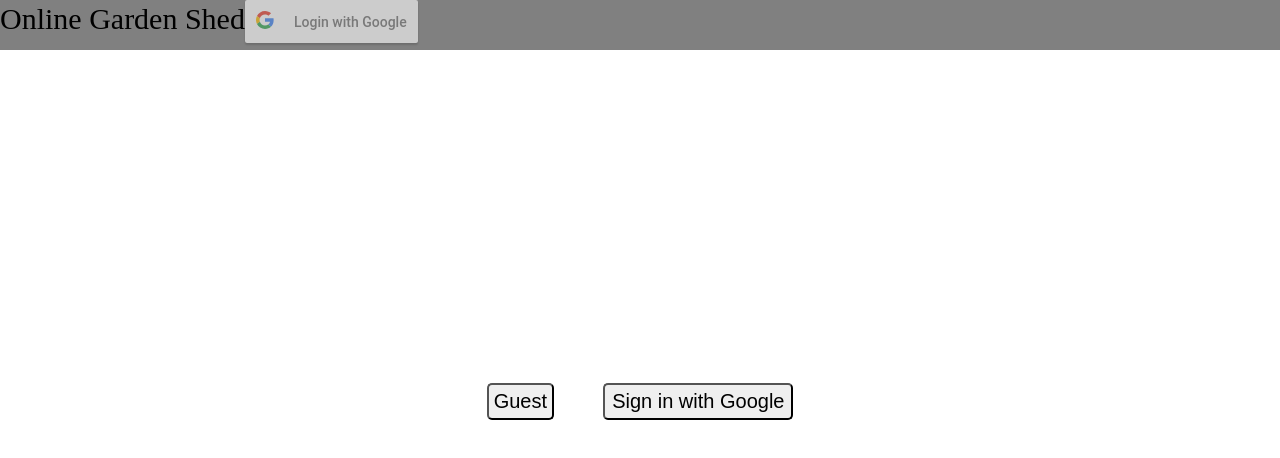
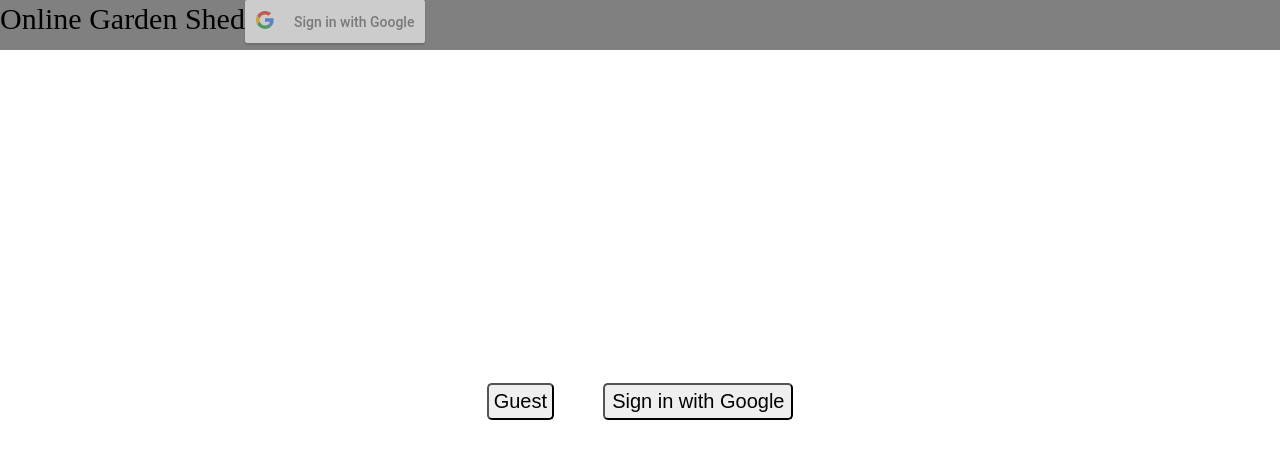
Before and after one commit to jasonkim7288/backup-online-garden-shed-client, a React (Create React App) app: page / in a window 1280 px wide. Shown: the top 458 px of the page. Built offline with nearby package versions, Linux system fonts and the light colour scheme; no server answers.

Commit message:
add SignIn component

```diff
--- a/src/App.js
+++ b/src/App.js
@@ -23,7 +23,8 @@ const App = () => {
     console.log('app started');
     const acquireUser = async () => {
       try {
-        const acquiredUser = await api.get('/api/auth/userinfo');
+        const resAcquiredUser = await api.get('/api/auth/userinfo');
+        const acquiredUser = resAcquiredUser.data;
         console.log('acquiredUser:', acquiredUser);
         if (acquiredUser) {
           dispatch({
@@ -40,11 +41,11 @@ const App = () => {
   }, []);
   return (
     <div id="app-container">
-      <div className="navbar">
-        <Navbar />
-      </div>
-      <div className="body container">
-        <BrowserRouter>
+      <BrowserRouter>
+        <div className="navbar">
+          <Navbar />
+        </div>
+        <div className="body container">
           <Switch>
             <Route exact path="/" component={LandingPage} />
             <Route path="/about" component={About} />
@@ -56,8 +57,8 @@ const App = () => {
             <Route path="/search" component={SearchPlant} />
             <Route path="/new-log" component={CreateNewLog} />
           </Switch>
-        </BrowserRouter>
-      </div>
+        </div>
+      </BrowserRouter>
     </div>
   );
 }
--- a/src/components/Navbar.js
+++ b/src/components/Navbar.js
@@ -1,54 +1,16 @@
 import React from 'react';
-import GoogleLogin from 'react-google-login';
-import api from '../config/api';
-import { useGlobalState } from '../config/globalState';
-import { AUTH_SIGN_IN, SET_USER } from '../config/types';
+import SignIn from './SignIn';
 
 
 const Navbar = () => {
-  const { state, dispatch } = useGlobalState();
-  const { isLoggedIn } = state;
-
-  const responseGoogle = async (data) => {
-    try {
-      const { accessToken } = data;
-
-      const res = await api.post('/api/auth/signin', {
-        access_token: accessToken
-      });
-      console.log('res.data:', res.data);
-
-      const acquiredUser = await api.get('/api/auth/userinfo', {
-        headers: { access_token: accessToken }
-      });
-      console.log('acquiredUser:', acquiredUser);
-
-      dispatch({
-        type: SET_USER,
-        payload: res.data.user
-      })
-      dispatch({ type: AUTH_SIGN_IN });
-      localStorage.setItem('already_logged_in', true);
-    } catch (err) {
-      console.log('err: ', err.message);
-    }
-
-  };
-
   return (
     <div>
-      Online Garden Shed
-      {
-        !isLoggedIn &&
-        <GoogleLogin
-          clientId={process.env.REACT_APP_GOOGLE_CLIENT_ID}
-          buttonText="Login with Google"
-          onSuccess={responseGoogle}
-          onFailure={responseGoogle}
-        />
-      }
+      <div>
+        <span>Online Garden Shed</span>
+        <span><SignIn /></span>
+      </div>
     </div>
-  )
+  );
 }
 
-export default Navbar
+export default Navbar;
--- /dev/null
+++ b/src/components/SignIn.js
@@ -0,0 +1,80 @@
+import React from 'react';
+import { useHistory, useLocation } from 'react-router-dom';
+import GoogleLogin from 'react-google-login';
+import api from '../config/api';
+import { useGlobalState } from '../config/globalState';
+import { AUTH_SIGN_IN, AUTH_SIGN_OUT, SET_USER } from '../config/types';
+
+const SignIn = () => {
+  const { state, dispatch } = useGlobalState();
+  const { isLoggedIn, currentUser } = state;
+  let history = useHistory();
+  let location = useLocation();
+  console.log('location:', location);
+
+  const responseGoogle = async (data) => {
+    try {
+      const { accessToken } = data;
+
+      if (accessToken) {
+        const res = await api.post('/api/auth/signin', {
+          access_token: accessToken
+        });
+        console.log('res.data:', res.data);
+
+        if (res.data) {
+          const resAcquiredUser = await api.get('/api/auth/userinfo');
+          const acquiredUser = resAcquiredUser.data;
+          console.log('acquiredUser:', acquiredUser);
+
+          dispatch({
+            type: SET_USER,
+            payload: acquiredUser
+          })
+          dispatch({ type: AUTH_SIGN_IN });
+          if (location.pathname === '/') {
+            history.push('/sheds');
+          }
+        }
+      }
+    } catch (err) {
+      console.log('err: ', err.message);
+    }
+  };
+  const handleClickLogout = async () => {
+    console.log('clicked');
+    try {
+      await api.get('/api/auth/signout');
+      dispatch({
+        type: SET_USER,
+        payload: null
+      });
+      dispatch({ type: AUTH_SIGN_OUT });
+    } catch (err) {
+      console.log('err: ', err.message);
+    }
+  };
+
+  return (
+    <span>
+      {
+        (isLoggedIn && currentUser) ?
+          <>
+            <img src={currentUser.photo} alt="current user"/>
+            <button onClick={handleClickLogout} type="button">
+              Sign out
+            </button>
+          </>
+        :
+          <GoogleLogin
+            clientId={process.env.REACT_APP_GOOGLE_CLIENT_ID}
+            buttonText="Sign in with Google"
+            onSuccess={responseGoogle}
+            onFailure={responseGoogle}
+          />
+      }
+    </span>
+  );
+}
+
+export default SignIn;
--- a/src/config/api.js
+++ b/src/config/api.js
@@ -1,8 +1,8 @@
 import axios from 'axios';
 
 export default axios.create({
-  baseURL: 'https://garden-shed.herokuapp.com',
-  // baseURL: 'http://localhost:8080',
+  // baseURL: 'https://garden-shed.herokuapp.com',
+  baseURL: 'http://localhost:8080',
   timeout: 10000,
   withCredentials: true
 })
```
